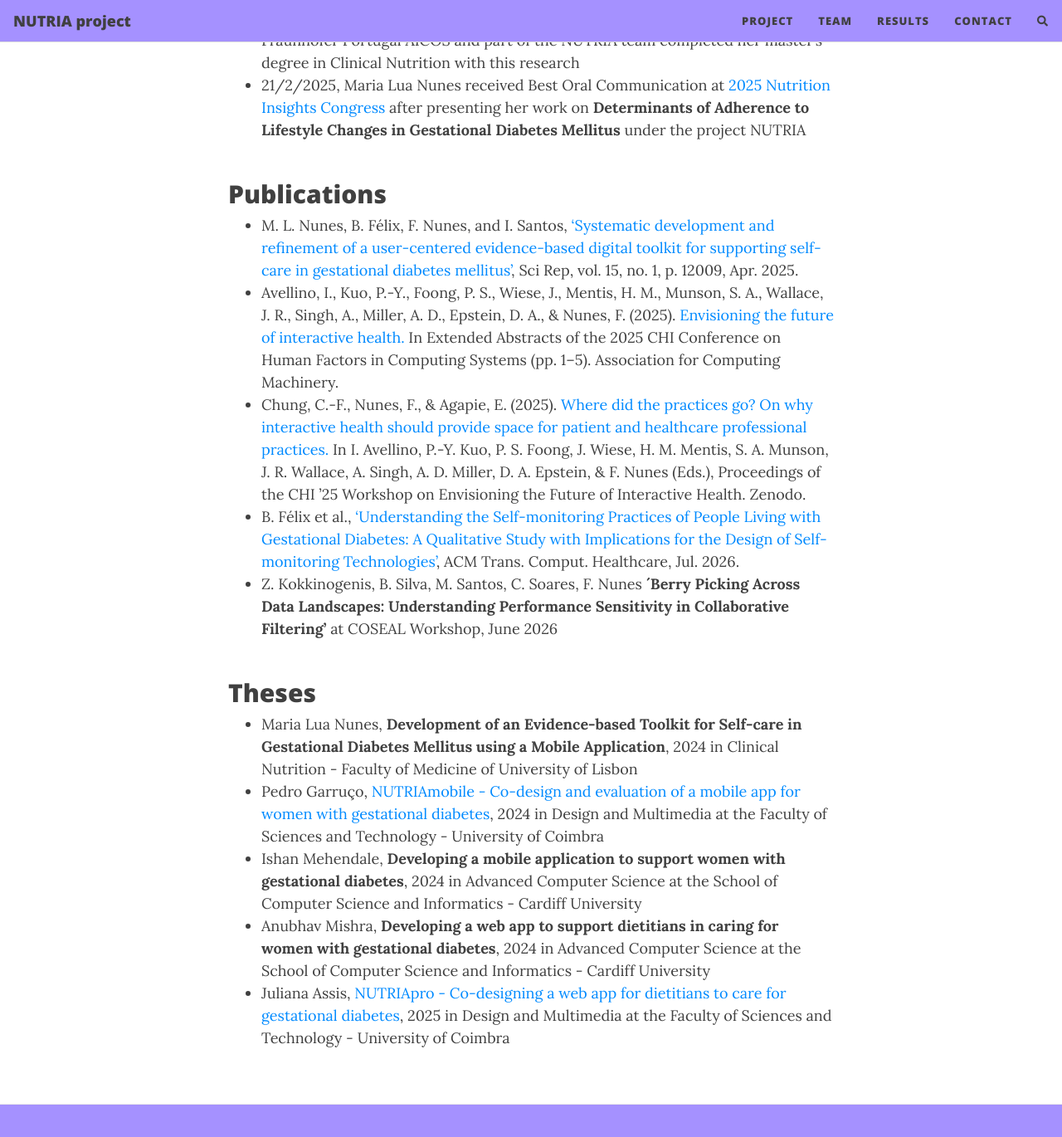
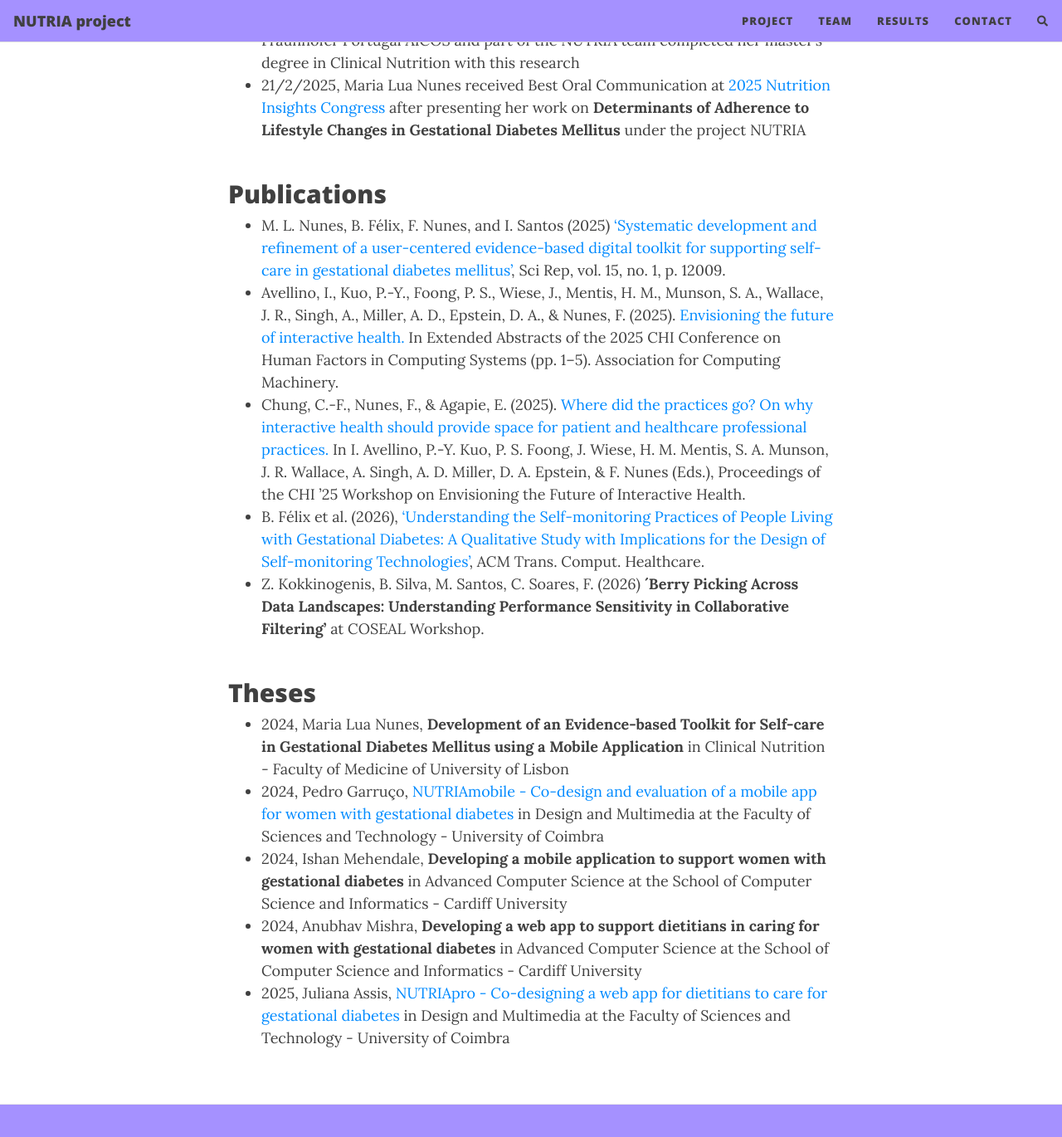
Before and after one commit to fraunhoferportugal/nutria-website, a Jekyll site: the page built from results.md, in a window 1280 px wide and 1400 px high, scrolled down 751 px. Shown: the top 1370 px of the window at 83% size. Built offline with Jekyll 4.4.1, drawn with Linux system fonts in a browser that asks for light colours; nearby versions of some CDN libraries; comment, search, counter and statistics services are not loaded.

Commit message:
Update results.md

```diff
--- a/results.md
+++ b/results.md
@@ -16,18 +16,18 @@ The project NUTRIA started in March 2023 and finished in June 2026. <br/><br/>
  * 21/2/2025, Maria Lua Nunes received Best Oral Communication at [2025 Nutrition Insights Congress](https://www.medicina.ulisboa.pt/en/node/9853) after presenting her work on **Determinants of Adherence to Lifestyle Changes in Gestational Diabetes Mellitus** under the project NUTRIA <br/><br/>
 
 ## Publications
-* M. L. Nunes, B. Félix, F. Nunes, and I. Santos, [‘Systematic development and refinement of a user-centered evidence-based digital toolkit for supporting self-care in gestational diabetes mellitus’](https://doi.org/10.1038/s41598-025-96318-7), Sci Rep, vol. 15, no. 1, p. 12009, Apr. 2025.
+* M. L. Nunes, B. Félix, F. Nunes, and I. Santos (2025) [‘Systematic development and refinement of a user-centered evidence-based digital toolkit for supporting self-care in gestational diabetes mellitus’](https://doi.org/10.1038/s41598-025-96318-7), Sci Rep, vol. 15, no. 1, p. 12009.
 * Avellino, I., Kuo, P.-Y., Foong, P. S., Wiese, J., Mentis, H. M., Munson, S. A., Wallace, J. R., Singh, A., Miller, A. D., Epstein, D. A., & Nunes, F. (2025). [Envisioning the future of interactive health.](https://doi.org/10.1145/3706599.3706714) In Extended Abstracts of the 2025 CHI Conference on Human Factors in Computing Systems (pp. 1–5). Association for Computing Machinery.
-* Chung, C.-F., Nunes, F., & Agapie, E. (2025). [Where did the practices go? On why interactive health should provide space for patient and healthcare professional practices.](https://doi.org/10.5281/zenodo.15375517) In I. Avellino, P.-Y. Kuo, P. S. Foong, J. Wiese, H. M. Mentis, S. A. Munson, J. R. Wallace, A. Singh, A. D. Miller, D. A. Epstein, & F. Nunes (Eds.), Proceedings of the CHI ’25 Workshop on Envisioning the Future of Interactive Health. Zenodo.
-* B. Félix et al., [‘Understanding the Self-monitoring Practices of People Living with Gestational Diabetes: A Qualitative Study with Implications for the Design of Self-monitoring Technologies’](https://doi.org/10.1145/3827603), ACM Trans. Comput. Healthcare, Jul. 2026.
-* Z. Kokkinogenis, B. Silva, M. Santos, C. Soares, F. Nunes **´Berry Picking Across Data Landscapes: Understanding Performance Sensitivity in Collaborative Filtering’** at COSEAL Workshop, June 2026 <br/><br/>
+* Chung, C.-F., Nunes, F., & Agapie, E. (2025). [Where did the practices go? On why interactive health should provide space for patient and healthcare professional practices.](https://doi.org/10.5281/zenodo.15375517) In I. Avellino, P.-Y. Kuo, P. S. Foong, J. Wiese, H. M. Mentis, S. A. Munson, J. R. Wallace, A. Singh, A. D. Miller, D. A. Epstein, & F. Nunes (Eds.), Proceedings of the CHI ’25 Workshop on Envisioning the Future of Interactive Health.
+* B. Félix et al. (2026), [‘Understanding the Self-monitoring Practices of People Living with Gestational Diabetes: A Qualitative Study with Implications for the Design of Self-monitoring Technologies’](https://doi.org/10.1145/3827603), ACM Trans. Comput. Healthcare.
+* Z. Kokkinogenis, B. Silva, M. Santos, C. Soares, F.  (2026) **´Berry Picking Across Data Landscapes: Understanding Performance Sensitivity in Collaborative Filtering’** at COSEAL Workshop. <br/><br/>
 
 ## Theses
- * Maria Lua Nunes, **Development of an Evidence-based Toolkit for Self-care in Gestational Diabetes Mellitus using a Mobile Application**, 2024 in Clinical Nutrition - Faculty of Medicine of University of Lisbon
- * Pedro Garruço, [NUTRIAmobile - Co-design and evaluation of a mobile app for women with gestational diabetes](https://estudogeral.uc.pt/handle/10316/116382), 2024 in Design and Multimedia at the Faculty of Sciences and Technology - University of Coimbra
- * Ishan Mehendale, **Developing a mobile application to support women with gestational diabetes**, 2024 in Advanced Computer Science at the School of Computer Science and Informatics - Cardiff University
-* Anubhav Mishra, **Developing a web app to support dietitians in caring for women with gestational diabetes**, 2024 in Advanced Computer Science at the School of Computer Science and Informatics - Cardiff University
-* Juliana Assis, [NUTRIApro - Co-designing a web app for dietitians to care for gestational diabetes](https://estudogeral.uc.pt/handle/10316/120733), 2025 in Design and Multimedia at the Faculty of Sciences and Technology - University of Coimbra
+ * 2024, Maria Lua Nunes, **Development of an Evidence-based Toolkit for Self-care in Gestational Diabetes Mellitus using a Mobile Application** in Clinical Nutrition - Faculty of Medicine of University of Lisbon
+ * 2024, Pedro Garruço, [NUTRIAmobile - Co-design and evaluation of a mobile app for women with gestational diabetes](https://estudogeral.uc.pt/handle/10316/116382) in Design and Multimedia at the Faculty of Sciences and Technology - University of Coimbra
+ * 2024, Ishan Mehendale, **Developing a mobile application to support women with gestational diabetes** in Advanced Computer Science at the School of Computer Science and Informatics - Cardiff University
+* 2024, Anubhav Mishra, **Developing a web app to support dietitians in caring for women with gestational diabetes** in Advanced Computer Science at the School of Computer Science and Informatics - Cardiff University
+* 2025, Juliana Assis, [NUTRIApro - Co-designing a web app for dietitians to care for gestational diabetes](https://estudogeral.uc.pt/handle/10316/120733) in Design and Multimedia at the Faculty of Sciences and Technology - University of Coimbra
 
 
 
```
